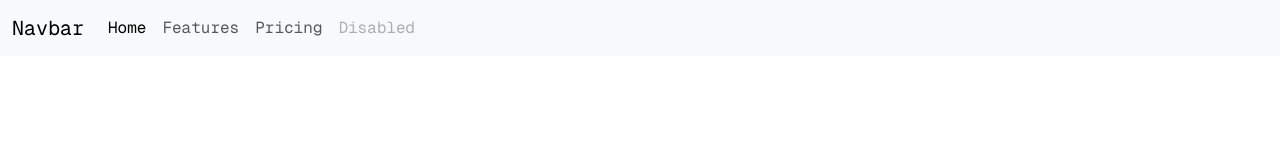
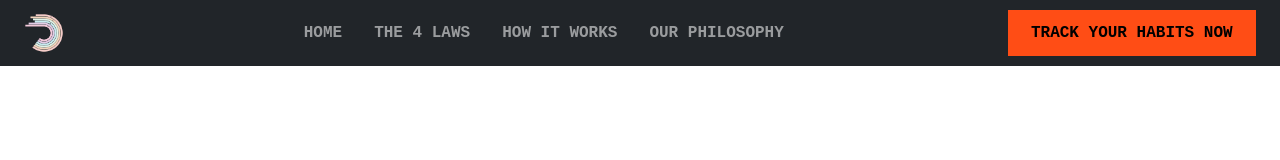
Before and after one commit to Distorver/HabitRack, a website: page index.html in a window 1280 px wide. Drawn offline with nearby package versions, Linux system fonts and the light colour scheme.

Commit message:
feat: Add cool navbar

```diff
--- a/css/style.css
+++ b/css/style.css
@@ -9,17 +9,35 @@ BACKGROUND COLOR: #fff
 /* ==========GENRAL START========== */
 
 * {
-  margin: 0px;
-  padding: 0px;
-  box-sizing: border-box;
   font-family: "Space Grotesk", sans-serif;
 }
 
 a {
-  text-decoration: none;
   font-family: "Geist Mono", monospace;
 }
 
-li {
-  list-style: none;
+.navbar-nav .nav-link,
+.btn-orange {
+  font-family: monospace;
+  font-weight: bold;
+  text-transform: uppercase;
 }
+
+/* Orange button styling */
+.btn-orange {
+  background-color: #ff4d15;
+  color: #000;
+  padding: 0.6rem 1.4rem;
+}
+
+.btn-orange:hover {
+  background-color: #e03f0b;
+}
+
+.navbar-logo {
+  height: 40px;          /* Sets a controlled height suitable for the navbar */
+  width: auto;           /* Keeps the original aspect ratio without distortion */
+  max-width: 100%;       /* Prevents overflow on very small screens */
+  object-fit: contain;   /* Ensures the entire image scales cleanly inside its bounds */
+  display: block;        /* Removes inline bottom whitespace gap */
+}
--- a/index.html
+++ b/index.html
@@ -34,18 +34,28 @@
 
   <body>
     <!-- ========== NAV START ========== -->
-    <nav class="navbar navbar-expand-lg bg-body-tertiary">
-      <div class="container-fluid">
-        <a class="navbar-brand" href="#">Navbar</a>
-        <button class="navbar-toggler" type="button" data-bs-toggle="collapse" data-bs-target="#navbarNavAltMarkup" aria-controls="navbarNavAltMarkup" aria-expanded="false" aria-label="Toggle navigation">
+    <nav class="navbar navbar-expand-lg navbar-dark bg-dark">
+      <div class="container-fluid px-4">
+        <!-- Brand -->
+        <a class="navbar-brand d-flex align-items-center" href="#">
+          <img src="assets/images/raw/HabitRack.png" alt="HabitRack Logo" class="navbar-logo">
+        </a>
+
+        <!-- Hamburger toggle -->
+        <button class="navbar-toggler" type="button" data-bs-toggle="collapse" data-bs-target="#navContent">
           <span class="navbar-toggler-icon"></span>
         </button>
-        <div class="collapse navbar-collapse" id="navbarNavAltMarkup">
-          <div class="navbar-nav">
-            <a class="nav-link active" aria-current="page" href="#">Home</a>
-            <a class="nav-link" href="#">Features</a>
-            <a class="nav-link" href="#">Pricing</a>
-            <a class="nav-link disabled" aria-disabled="true">Disabled</a>
+
+        <!-- Menu items -->
+        <div class="collapse navbar-collapse" id="navContent">
+          <ul class="navbar-nav mx-auto text-center">
+            <li class="nav-item"><a class="nav-link px-3" href="#">Home</a></li>
+            <li class="nav-item"><a class="nav-link px-3" href="#">The 4 Laws</a></li>
+            <li class="nav-item"><a class="nav-link px-3" href="#">How It Works</a></li>
+            <li class="nav-item"><a class="nav-link px-3" href="#">Our Philosophy</a></li>
+          </ul>
+          <div class="text-center">
+            <a href="#" class="btn btn-orange rounded-0">Track Your Habits Now</a>
           </div>
         </div>
       </div>
```
